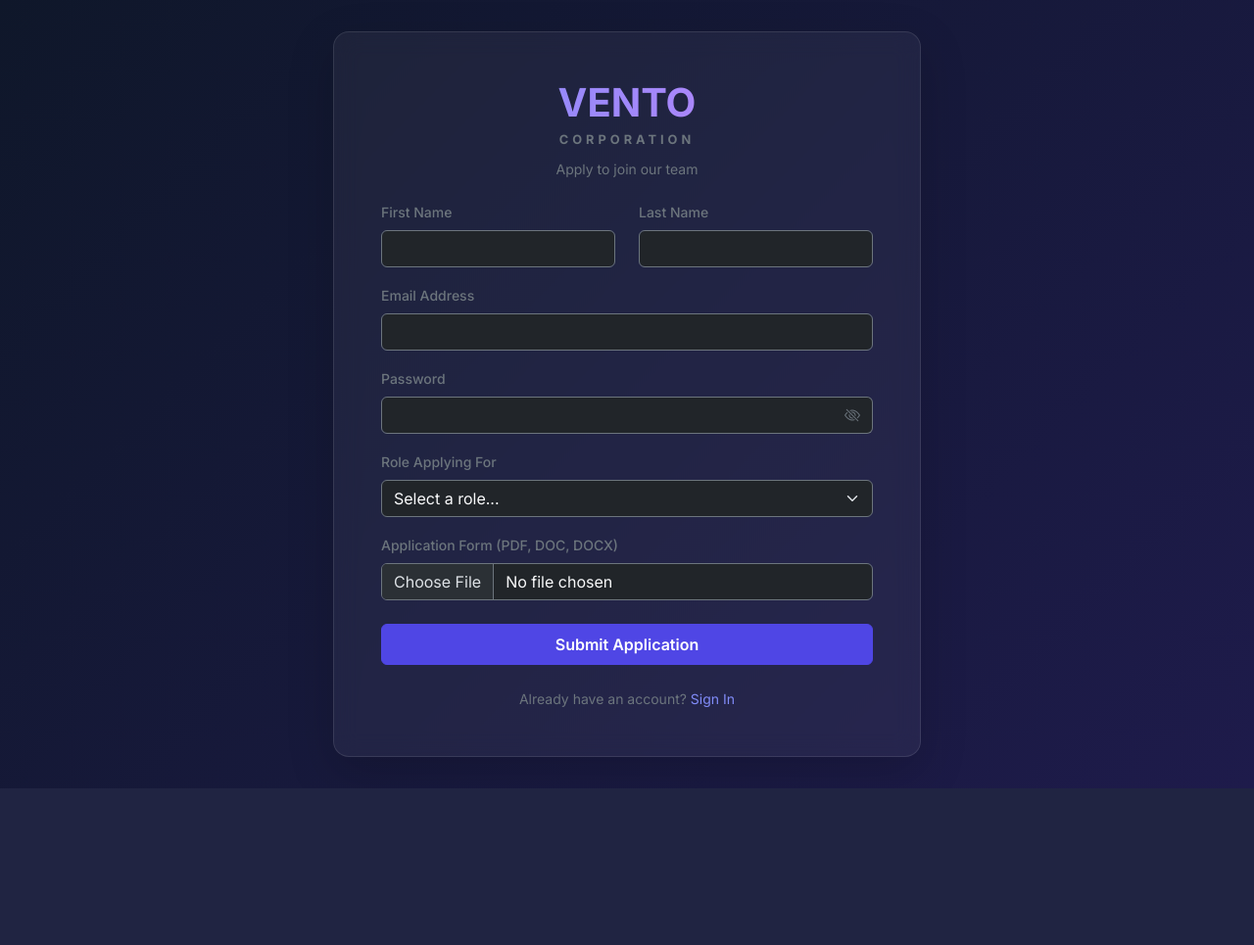
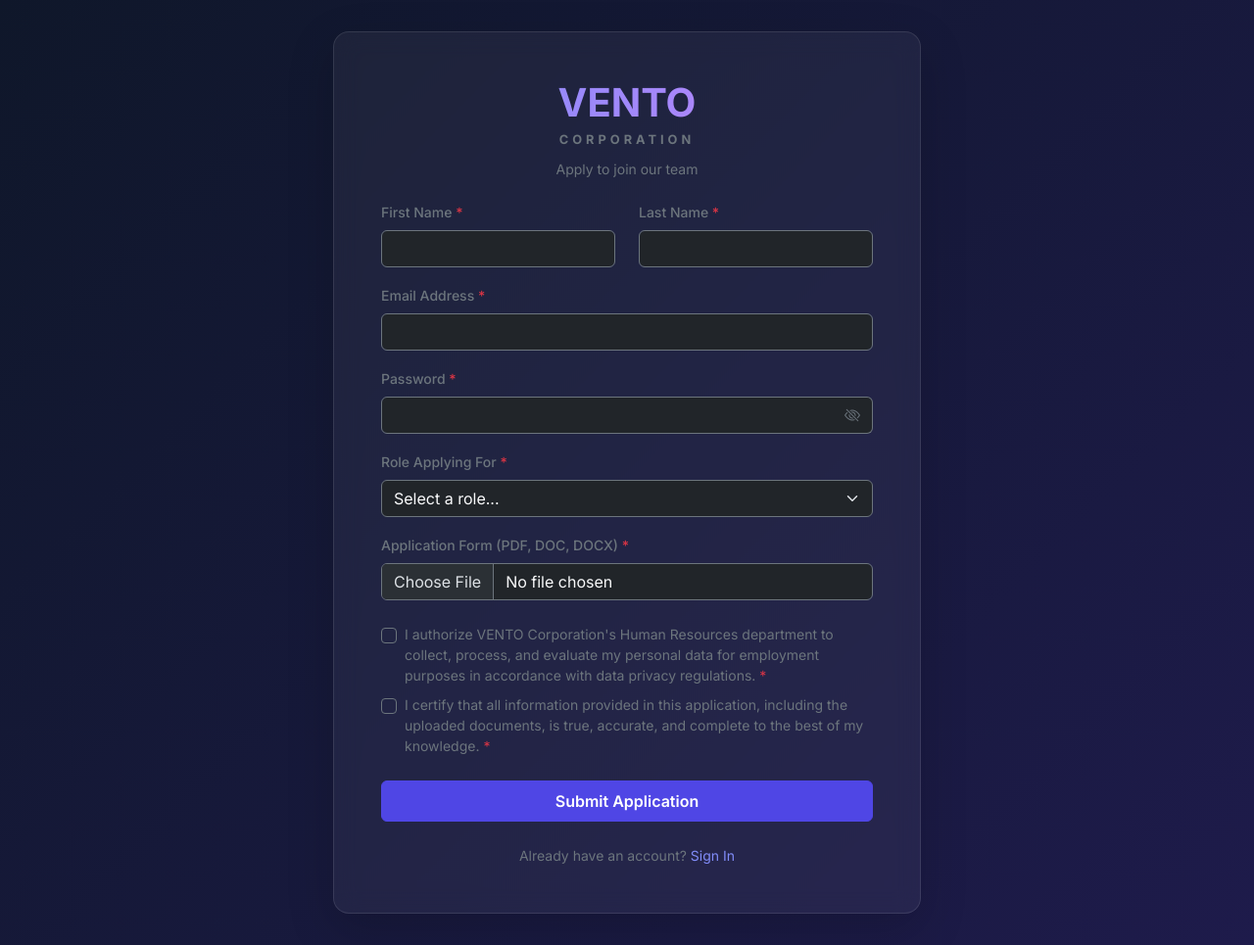
Before and after one commit to sijey-CJAA/VENTO-corp, a PHP site: page /public/signup.php in a window 1280 px wide. Shown: the whole page at 98% size. Before the commit the page ends 805 px from the top, so only its background shows below. Run offline with PHP 8.4, Linux system fonts and the light colour scheme.

Commit message:
update required fields and authorization of users

```diff
--- a/public/signup.php
+++ b/public/signup.php
@@ -139,25 +139,25 @@ if ($_SERVER['REQUEST_METHOD'] === 'POST') {
                 </div>
             <?php else: ?>
 
-            <form action="" method="POST" enctype="multipart/form-data">
+            <form action="" method="POST" enctype="multipart/form-data" class="needs-validation" novalidate>
                 <div class="row">
                     <div class="col-md-6 mb-3">
-                        <label class="form-label text-secondary small fw-medium" for="first_name">First Name</label>
+                        <label class="form-label text-secondary small fw-medium" for="first_name">First Name <span class="text-danger">*</span></label>
                         <input type="text" id="first_name" name="first_name" class="form-control bg-dark border-secondary text-light" required>
                     </div>
                     <div class="col-md-6 mb-3">
-                        <label class="form-label text-secondary small fw-medium" for="last_name">Last Name</label>
+                        <label class="form-label text-secondary small fw-medium" for="last_name">Last Name <span class="text-danger">*</span></label>
                         <input type="text" id="last_name" name="last_name" class="form-control bg-dark border-secondary text-light" required>
                     </div>
                 </div>
 
                 <div class="mb-3">
-                    <label class="form-label text-secondary small fw-medium" for="email">Email Address</label>
+                    <label class="form-label text-secondary small fw-medium" for="email">Email Address <span class="text-danger">*</span></label>
                     <input type="email" id="email" name="email" class="form-control bg-dark border-secondary text-light" required>
                 </div>
 
                 <div class="mb-3">
-                    <label class="form-label text-secondary small fw-medium" for="password">Password</label>
+                    <label class="form-label text-secondary small fw-medium" for="password">Password <span class="text-danger">*</span></label>
                     <div class="input-group">
                         <input type="password" id="password" name="password" class="form-control bg-dark border-secondary text-light" required>
                         <button class="btn btn-outline-secondary border-secondary bg-dark text-secondary" type="button" id="togglePassword" style="border-left: none;">
@@ -167,7 +167,7 @@ if ($_SERVER['REQUEST_METHOD'] === 'POST') {
                 </div>
 
                 <div class="mb-3">
-                    <label class="form-label text-secondary small fw-medium" for="role">Role Applying For</label>
+                    <label class="form-label text-secondary small fw-medium" for="role">Role Applying For <span class="text-danger">*</span></label>
                     <select id="role" name="role" class="form-select bg-dark border-secondary text-light" required>
                         <option value="" disabled selected>Select a role...</option>
                         <optgroup label="Admin Roles">
@@ -185,8 +185,23 @@ if ($_SERVER['REQUEST_METHOD'] === 'POST') {
                 </div>
 
                 <div class="mb-4">
-                    <label class="form-label text-secondary small fw-medium" for="application_file">Application Form (PDF, DOC, DOCX)</label>
+                    <label class="form-label text-secondary small fw-medium" for="application_file">Application Form (PDF, DOC, DOCX) <span class="text-danger">*</span></label>
                     <input class="form-control bg-dark border-secondary text-light" type="file" id="application_file" name="application_file" accept=".pdf,.doc,.docx" required>
+                </div>
+
+                <div class="mb-4">
+                    <div class="form-check mb-2">
+                        <input class="form-check-input border-secondary" type="checkbox" id="auth_data" name="auth_data" required style="background-color: transparent;">
+                        <label class="form-check-label text-secondary small" for="auth_data">
+                            I authorize VENTO Corporation's Human Resources department to collect, process, and evaluate my personal data for employment purposes in accordance with data privacy regulations. <span class="text-danger">*</span>
+                        </label>
+                    </div>
+                    <div class="form-check">
+                        <input class="form-check-input border-secondary" type="checkbox" id="auth_accuracy" name="auth_accuracy" required style="background-color: transparent;">
+                        <label class="form-check-label text-secondary small" for="auth_accuracy">
+                            I certify that all information provided in this application, including the uploaded documents, is true, accurate, and complete to the best of my knowledge. <span class="text-danger">*</span>
+                        </label>
+                    </div>
                 </div>
 
                 <button type="submit" class="btn btn-primary w-100 fw-semibold py-2" style="background-color: #4F46E5; border-color: #4F46E5;">
@@ -217,6 +232,18 @@ if ($_SERVER['REQUEST_METHOD'] === 'POST') {
             toggleIcon.classList.toggle('bi-eye');
             toggleIcon.classList.toggle('bi-eye-slash');
         });
+
+        // Form validation
+        const forms = document.querySelectorAll('.needs-validation');
+        Array.from(forms).forEach(form => {
+            form.addEventListener('submit', event => {
+                if (!form.checkValidity()) {
+                    event.preventDefault();
+                    event.stopPropagation();
+                }
+                form.classList.add('was-validated');
+            }, false);
+        });
     </script>
 </body>
 </html>
```
Also changed, not shown: 1 other file.
